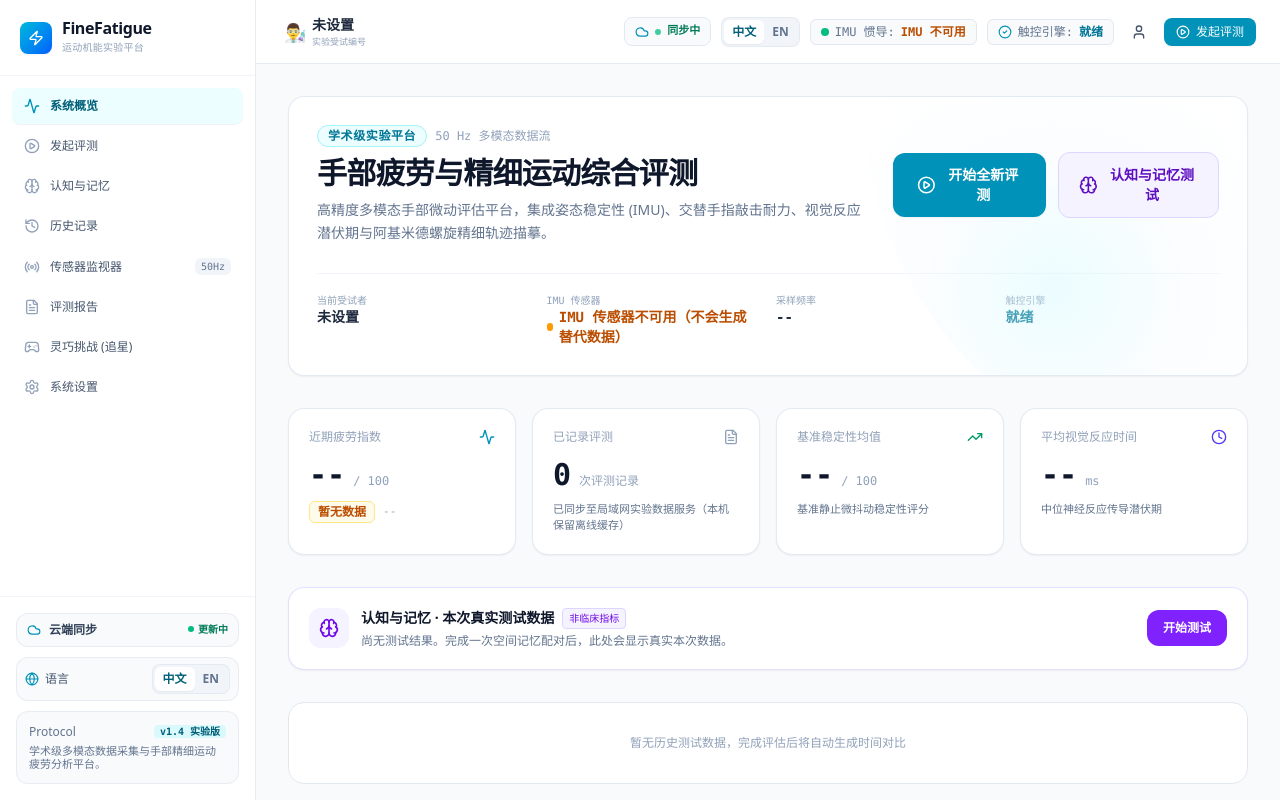
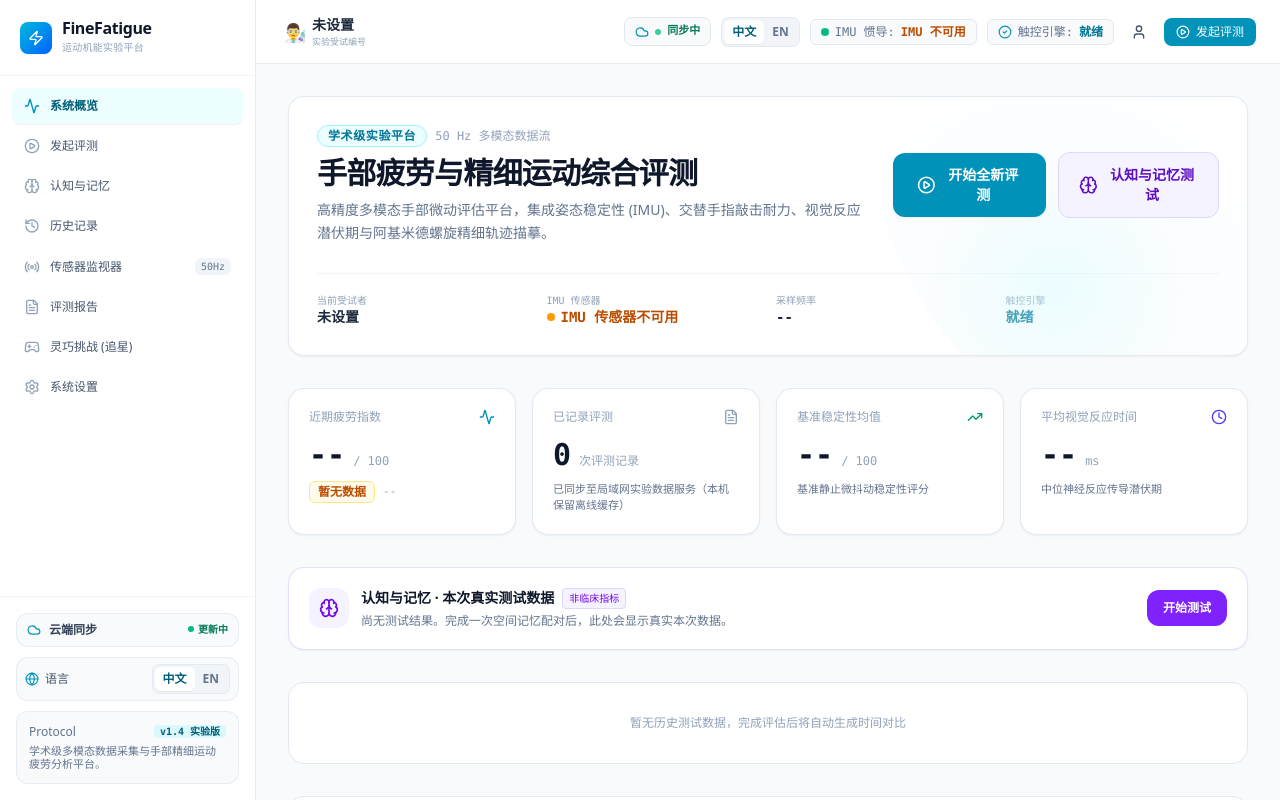
Before and after one commit to xingboli/FineFatigue, a React (Vite) app: page / in a window 1280 px wide. Built offline with nearby package versions, Linux system fonts and the light colour scheme.

Commit message:
fix: simplify IMU unavailable messaging

```diff
--- a/src/components/assessment/HandStabilityStep.tsx
+++ b/src/components/assessment/HandStabilityStep.tsx
@@ -157,7 +157,7 @@ export const HandStabilityStep: React.FC<HandStabilityStepProps> = ({
           <ShieldAlert className="w-7 h-7 text-amber-600 mx-auto" />
           <div>
             <h3 className="font-bold text-amber-950">{locale === 'zh' ? '无法开始稳定性采集：IMU 传感器不可用' : 'Cannot start stability recording: IMU unavailable'}</h3>
-            <p className="text-xs text-amber-800 mt-1">{sensorStatus.permission === 'unsupported' ? (locale === 'zh' ? '当前设备未提供可用的运动传感器，可使用支持 IMU 的手机通过 HTTPS 打开本页面体验相关功能。' : 'This device does not provide a usable motion sensor. Open this HTTPS page on a phone with IMU support to try this feature.') : (locale === 'zh' ? '此实验项不会生成替代数据或默认分数。请在手机上授权运动与方向访问，然后重新开始。' : 'This study item will not generate substitute data or a default score. Authorize Motion & Orientation access on the phone, then try again.')}</p>
+            <p className="text-xs text-amber-800 mt-1">{sensorStatus.permission === 'unsupported' ? (locale === 'zh' ? '当前设备未提供可用的运动传感器，请使用支持 IMU 的手机通过 HTTPS 打开本页面。' : 'This device does not provide a usable motion sensor. Open this HTTPS page on a phone with IMU support.') : (locale === 'zh' ? '请在手机上授权运动与方向访问，然后重新开始。' : 'Authorize Motion & Orientation access on the phone, then try again.')}</p>
           </div>
           <button
             type="button"
--- a/src/pages/OverviewPage.tsx
+++ b/src/pages/OverviewPage.tsx
@@ -125,7 +125,7 @@ export const OverviewPage: React.FC<OverviewPageProps> = ({
               <span className={`w-2 h-2 rounded-full ${sensorStatus.connected ? 'bg-emerald-500' : 'bg-amber-500'}`}></span>
               {sensorStatus.connected
                 ? `${t.common.connected} (${t.common.hardware})`
-                : (locale === 'zh' ? 'IMU 传感器不可用（不会生成替代数据）' : 'IMU unavailable (no substitute data is generated)')}
+                : (locale === 'zh' ? 'IMU 传感器不可用' : 'IMU unavailable')}
             </span>
           </div>
           <div>
--- a/src/pages/SensorMonitorPage.tsx
+++ b/src/pages/SensorMonitorPage.tsx
@@ -29,7 +29,7 @@ export const SensorMonitorPage: React.FC<SensorMonitorPageProps> = ({ sensorStat
           <div>
             <span className="text-xs font-semibold text-cyan-700 uppercase tracking-wider font-mono">{t.monitor.tag}</span>
             <h1 className="text-2xl font-bold text-slate-900 mt-1">{t.monitor.title}</h1>
-            <p className="text-sm text-slate-500 mt-1 max-w-2xl">{locale === 'zh' ? '仅展示浏览器从本设备 IMU 读取的真实 DeviceMotion 数据；不会生成模拟波形。' : 'Shows only physical DeviceMotion data read from this device; no simulated waveforms are generated.'}</p>
+            <p className="text-sm text-slate-500 mt-1 max-w-2xl">{locale === 'zh' ? '显示浏览器从本设备 IMU 读取的实时 DeviceMotion 数据。' : 'Displays real-time DeviceMotion data read from this device.'}</p>
           </div>
           {isUnavailable && (
             <button type="button" disabled={isRequestingAccess || sensorStatus.permission === 'unsupported'} onClick={requestAccess} className="inline-flex items-center gap-2 px-5 py-2.5 rounded-xl bg-cyan-600 hover:bg-cyan-700 text-white text-sm font-semibold disabled:opacity-50">
```
Also changed, not shown: src/components/assessment/CalibrationStep.tsx (+1 -1 lines).
